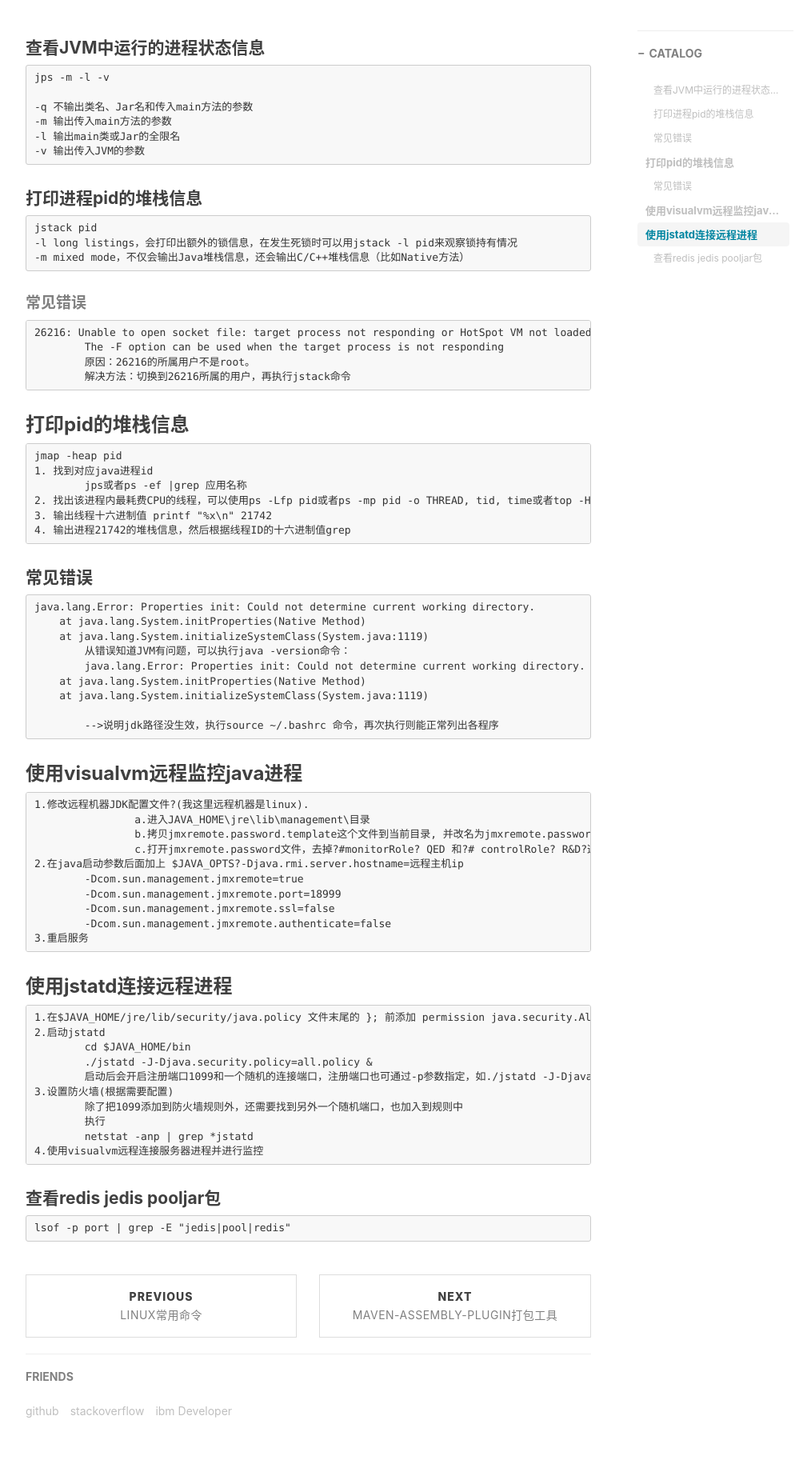
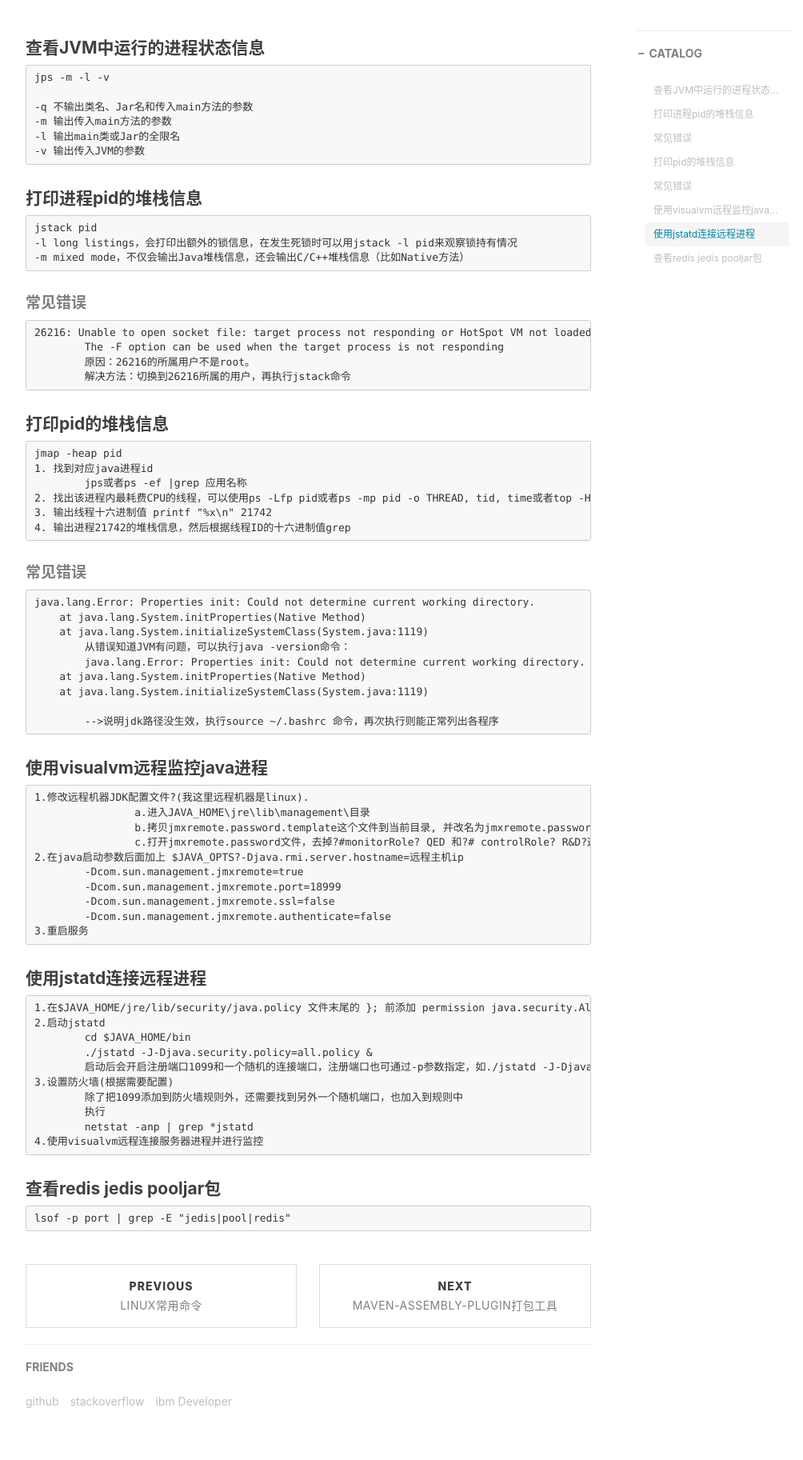
Before and after one commit to yuhangdai/yuhangdai.github.io, a Jekyll site: the page built from _posts/2018-09-29-JVM基础知识.md, in a window 1280 px wide. Shown: the part 525-2350 px from the top of the page at 80% size, without its empty margins (233-1237 px from the left). Built offline with Jekyll 4.4.1, drawn with Linux system fonts in a browser that asks for light colours; nearby versions of some CDN libraries; comment, search, counter and statistics services are not loaded.

```diff
--- a/_posts/2018-09-29-JVM基础知识.md
+++ b/_posts/2018-09-29-JVM基础知识.md
@@ -32,7 +32,7 @@ tags:
 		解决方法：切换到26216所属的用户，再执行jstack命令
 
 
-### 打印pid的堆栈信息
+#### 打印pid的堆栈信息
 	jmap -heap pid
 	1. 找到对应java进程id
 		jps或者ps -ef |grep 应用名称
@@ -40,7 +40,7 @@ tags:
 	3. 输出线程十六进制值 printf "%x\n" 21742
 	4. 输出进程21742的堆栈信息，然后根据线程ID的十六进制值grep
 
-#### 常见错误
+##### 常见错误
 	java.lang.Error: Properties init: Could not determine current working directory.
         at java.lang.System.initProperties(Native Method)
         at java.lang.System.initializeSystemClass(System.java:1119)
@@ -53,7 +53,7 @@ tags:
 
 
 
-### 使用visualvm远程监控java进程
+#### 使用visualvm远程监控java进程
 	1.修改远程机器JDK配置文件?(我这里远程机器是linux).
  		a.进入JAVA_HOME\jre\lib\management\目录
  		b.拷贝jmxremote.password.template这个文件到当前目录, 并改名为jmxremote.password
@@ -65,7 +65,7 @@ tags:
 		-Dcom.sun.management.jmxremote.authenticate=false
 	3.重启服务
 
-### 使用jstatd连接远程进程
+#### 使用jstatd连接远程进程
 	1.在$JAVA_HOME/jre/lib/security/java.policy 文件末尾的 }; 前添加 permission java.security.AllPermission;
 	2.启动jstatd
 		cd $JAVA_HOME/bin
```
